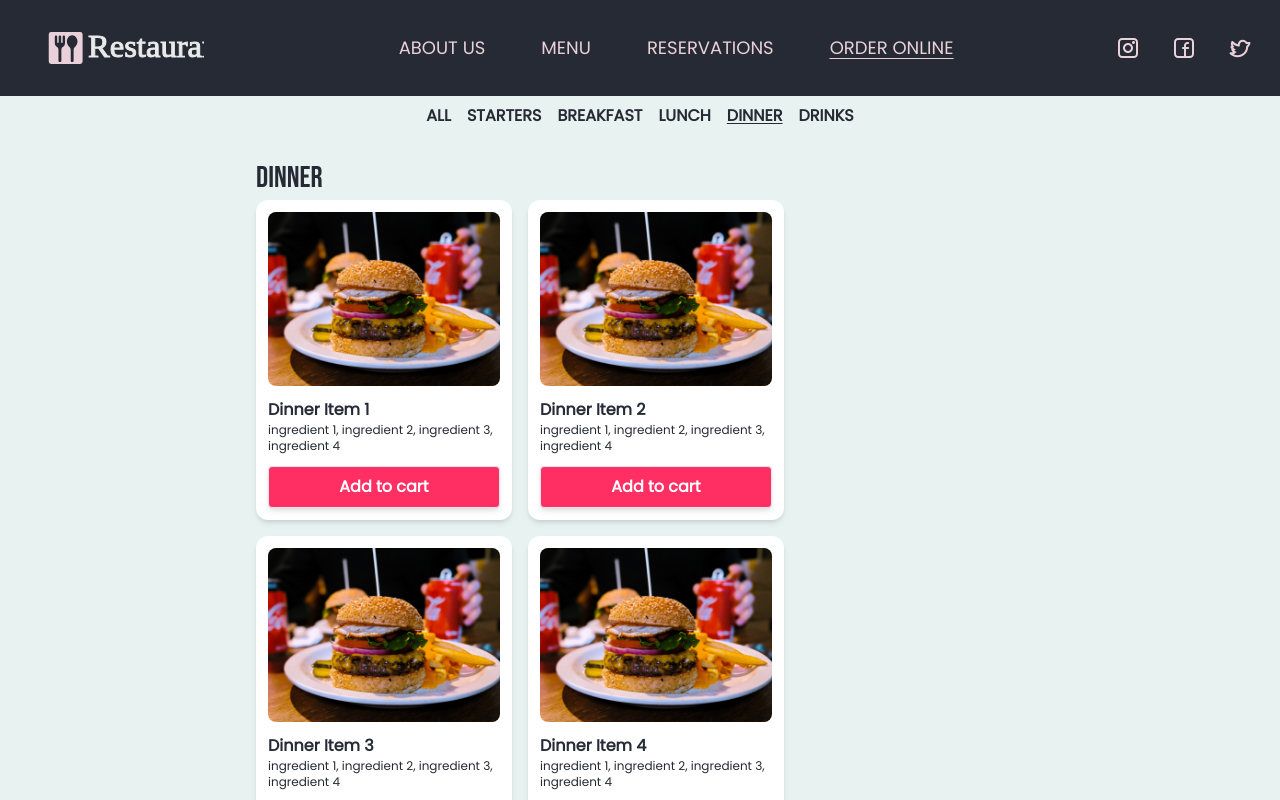
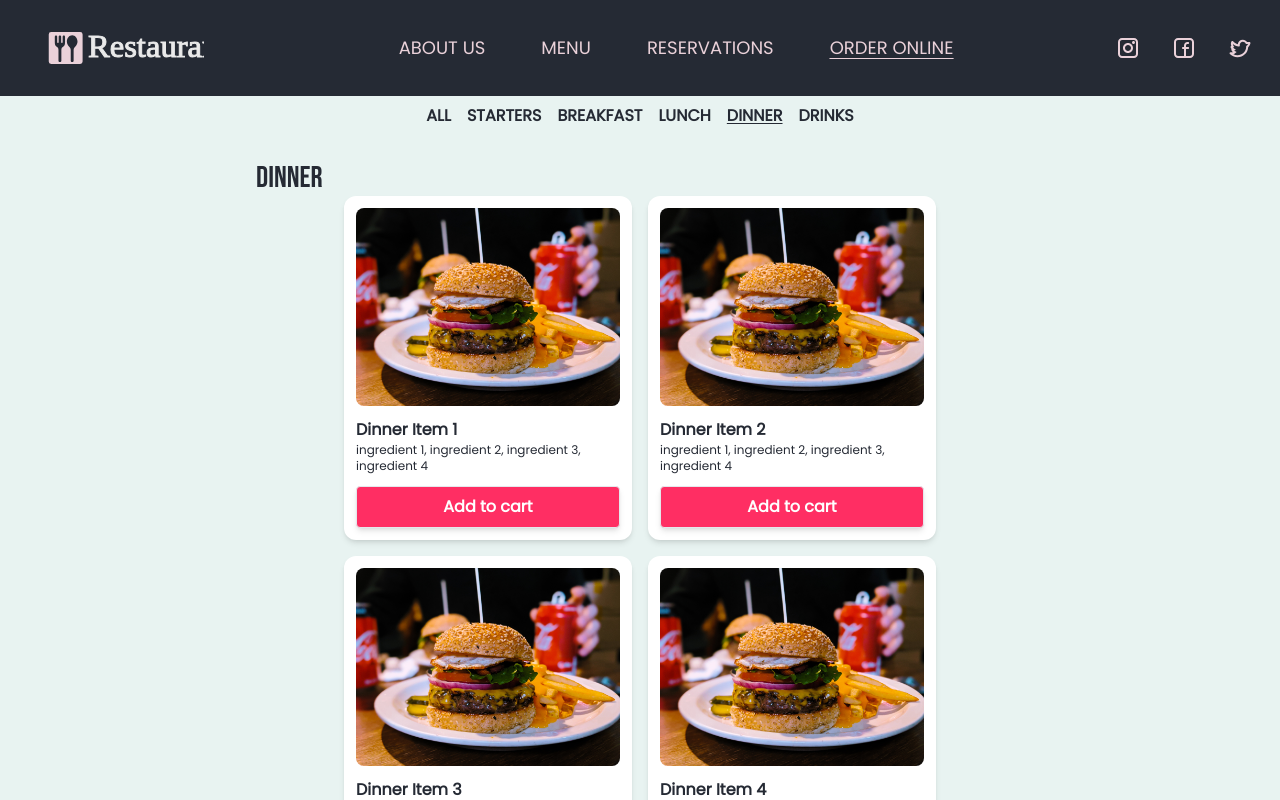
Before and after one commit to THallerJ/restaurant-next, a Next.js app: page /order/dinner in a window 1280 px wide. Built offline with nearby package versions, Linux system fonts and the light colour scheme.

Commit message:
did stuff

```diff
--- a/src/app/order/breakfast/page.tsx
+++ b/src/app/order/breakfast/page.tsx
@@ -1,15 +1,8 @@
 import { breakfastItems } from "@/constants";
 import MenuList from "../components/MenuList";
-import MenuListHeading from "../components/MenuListHeading";
 
 const page = () => {
-  return (
-    <div>
-      <MenuListHeading title="Breakfast">
-        <MenuList items={breakfastItems} />
-      </MenuListHeading>
-    </div>
-  );
+  return <MenuList items={breakfastItems} title="Breakfast" />;
 };
 
 export default page;
--- a/src/app/order/components/MenuItem.tsx
+++ b/src/app/order/components/MenuItem.tsx
@@ -4,7 +4,7 @@ import Image from "next/image";
 
 const MenuItem = ({ item }: { item: menuItem }) => {
   return (
-    <div className="flex w-64 flex-col justify-between gap-3 rounded-xl bg-white p-3 shadow-md xs:w-48 md:w-64">
+    <div className="flex w-full flex-col justify-between gap-3 rounded-xl bg-white p-3 shadow-md xs:w-48 md:w-72">
       {item.image ? (
         <Image src={item.image} alt={item.name} className="rounded-lg" />
       ) : null}
--- a/src/app/order/components/MenuList.tsx
+++ b/src/app/order/components/MenuList.tsx
@@ -1,12 +1,15 @@
 import { menuItem } from "@/types";
 import MenuItem from "./MenuItem";
 
-const MenuList = ({ items }: { items: menuItem[] }) => {
+const MenuList = ({ title, items }: { title: string; items: menuItem[] }) => {
   return (
-    <div className="flex flex-row flex-wrap gap-4">
-      {items.map((item, i) => (
-        <MenuItem item={item} key={item.name + i} />
-      ))}
+    <div className="flex flex-col">
+      <h2 className="heading-sm">{title}</h2>
+      <div className="flex flex-row flex-wrap justify-center gap-4 xxl:justify-start">
+        {items.map((item, i) => (
+          <MenuItem item={item} key={item.name + i} />
+        ))}
+      </div>
     </div>
   );
 };
--- a/src/app/order/components/MenuListHeading.tsx
+++ /dev/null
@@ -1,14 +0,0 @@
-const MenuListHeading = ({
-  children,
-  title,
-}: {
-  children: React.ReactNode;
-  title: string;
-}) => (
-  <div className="space-y-1">
-    <h2 className="heading-sm">{title}</h2>
-    {children}
-  </div>
-);
-
-export default MenuListHeading;
--- a/src/app/order/components/Order.tsx
+++ b/src/app/order/components/Order.tsx
@@ -7,26 +7,15 @@ import {
   dinnerItems,
   drinkItems,
 } from "@/constants";
-import MenuListHeading from "./MenuListHeading";
 
 const Order = () => {
   return (
     <div className="flex flex-col gap-8">
-      <MenuListHeading title="Starters">
-        <MenuList items={starterItems} />
-      </MenuListHeading>
-      <MenuListHeading title="Breakfast">
-        <MenuList items={breakfastItems} />
-      </MenuListHeading>
-      <MenuListHeading title="Lunch">
-        <MenuList items={lunchItems} />
-      </MenuListHeading>
-      <MenuListHeading title="Dinner">
-        <MenuList items={dinnerItems} />
-      </MenuListHeading>
-      <MenuListHeading title="Drinks">
-        <MenuList items={drinkItems} />
-      </MenuListHeading>
+      <MenuList items={starterItems} title="Starters" />
+      <MenuList items={breakfastItems} title="Breakfast" />
+      <MenuList items={lunchItems} title="Lunch" />
+      <MenuList items={dinnerItems} title="Dinner" />
+      <MenuList items={drinkItems} title="Drinks" />
     </div>
   );
 };
--- a/src/app/order/dinner/page.tsx
+++ b/src/app/order/dinner/page.tsx
@@ -1,15 +1,8 @@
 import { dinnerItems } from "@/constants";
 import MenuList from "../components/MenuList";
-import MenuListHeading from "../components/MenuListHeading";
 
 const page = () => {
-  return (
-    <div>
-      <MenuListHeading title="Dinner">
-        <MenuList items={dinnerItems} />
-      </MenuListHeading>
-    </div>
-  );
+  return <MenuList items={dinnerItems} title="Dinner" />;
 };
 
 export default page;
--- a/src/app/order/drinks/page.tsx
+++ b/src/app/order/drinks/page.tsx
@@ -1,15 +1,8 @@
 import { drinkItems } from "@/constants";
 import MenuList from "../components/MenuList";
-import MenuListHeading from "../components/MenuListHeading";
 
 const page = () => {
-  return (
-    <div>
-      <MenuListHeading title="Drinks">
-        <MenuList items={drinkItems} />
-      </MenuListHeading>
-    </div>
-  );
+  return <MenuList items={drinkItems} title="Drinks" />;
 };
 
 export default page;
--- a/src/app/order/layout.tsx
+++ b/src/app/order/layout.tsx
@@ -5,7 +5,7 @@ const layout = ({ children }: { children: React.ReactNode }) => {
   return (
     <div className="flex min-h-[70%] flex-col items-center bg-offwhite pb-8 pt-2">
       <MenuHeader />
-      <div className="page-scale pt-8">{children}</div>
+      <div className="page-scale flex pt-8">{children}</div>
     </div>
   );
 };
--- a/src/app/order/lunch/page.tsx
+++ b/src/app/order/lunch/page.tsx
@@ -1,16 +1,9 @@
 import React from "react";
 import { lunchItems } from "@/constants";
 import MenuList from "../components/MenuList";
-import MenuListHeading from "../components/MenuListHeading";
 
 const page = () => {
-  return (
-    <div>
-      <MenuListHeading title="Lunch">
-        <MenuList items={lunchItems} />
-      </MenuListHeading>
-    </div>
-  );
+  return <MenuList items={lunchItems} title="Lunch" />;
 };
 
 export default page;
--- a/src/app/order/starters/page.tsx
+++ b/src/app/order/starters/page.tsx
@@ -1,15 +1,8 @@
 import { starterItems } from "@/constants";
 import MenuList from "../components/MenuList";
-import MenuListHeading from "../components/MenuListHeading";
 
 const page = () => {
-  return (
-    <div>
-      <MenuListHeading title="Starters">
-        <MenuList items={starterItems} />
-      </MenuListHeading>
-    </div>
-  );
+  return <MenuList items={starterItems} title="Starters" />;
 };
 
 export default page;
```
